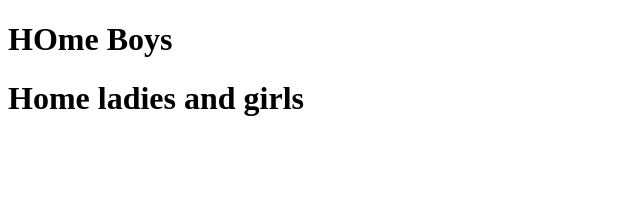
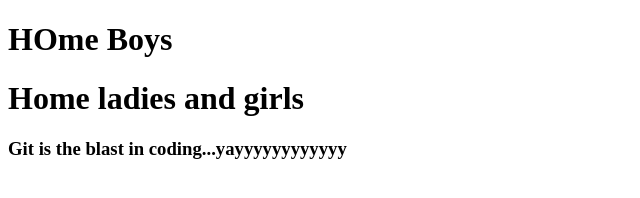
Before and after one commit to miramud/test-repo, a plain HTML site: page home.html in a window 1280 px wide. Shown: the whole page, without its empty margins (0-640 px from the left). Drawn offline with Linux system fonts and the light colour scheme.

Commit message:
updated uncle home.html from local machine

```diff
--- a/home.html
+++ b/home.html
@@ -9,5 +9,6 @@
 <body>
     <h1>HOme Boys</h1>
     <h1>Home ladies and girls</h1>
+    <h3>Git is the blast in coding...yayyyyyyyyyyyy</h3>
 </body>
 </html>
```
